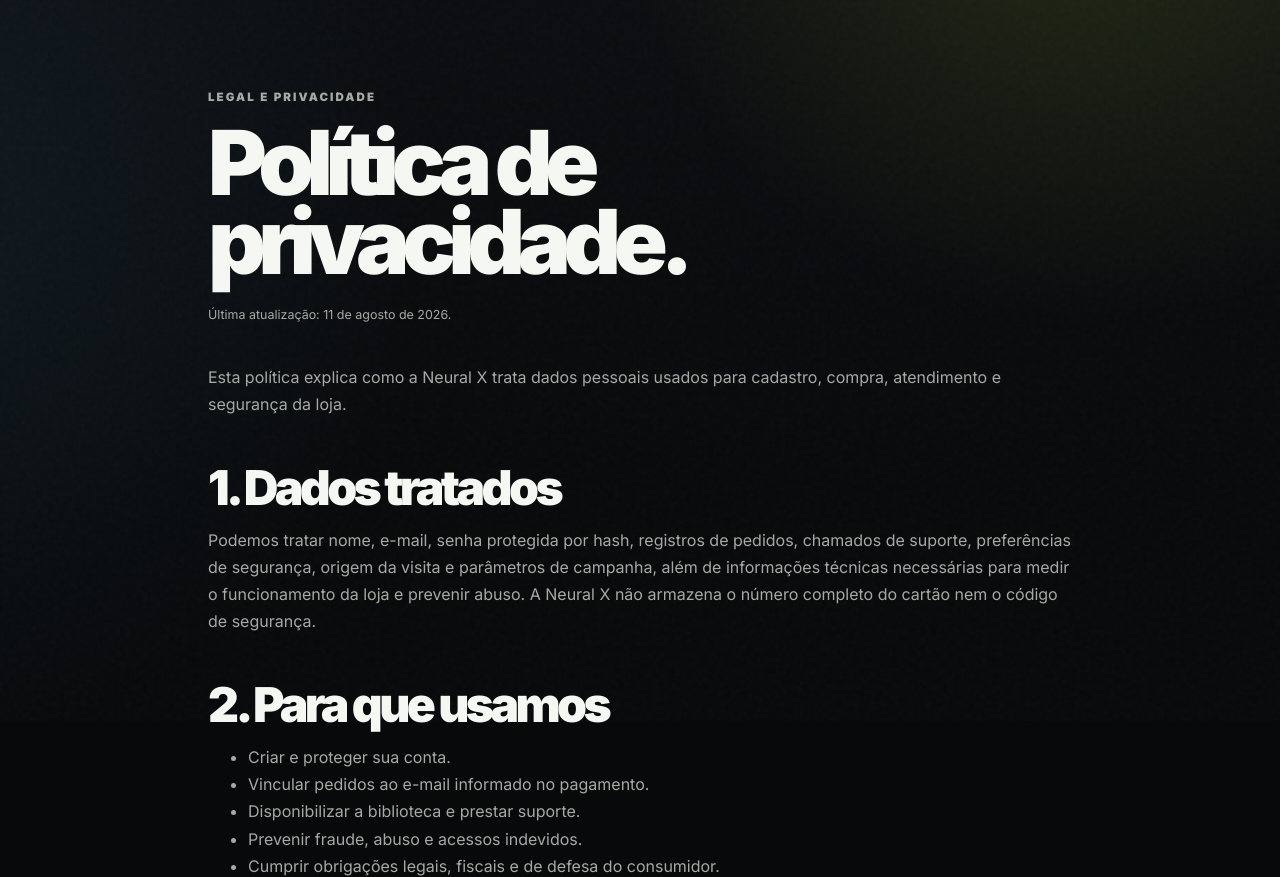
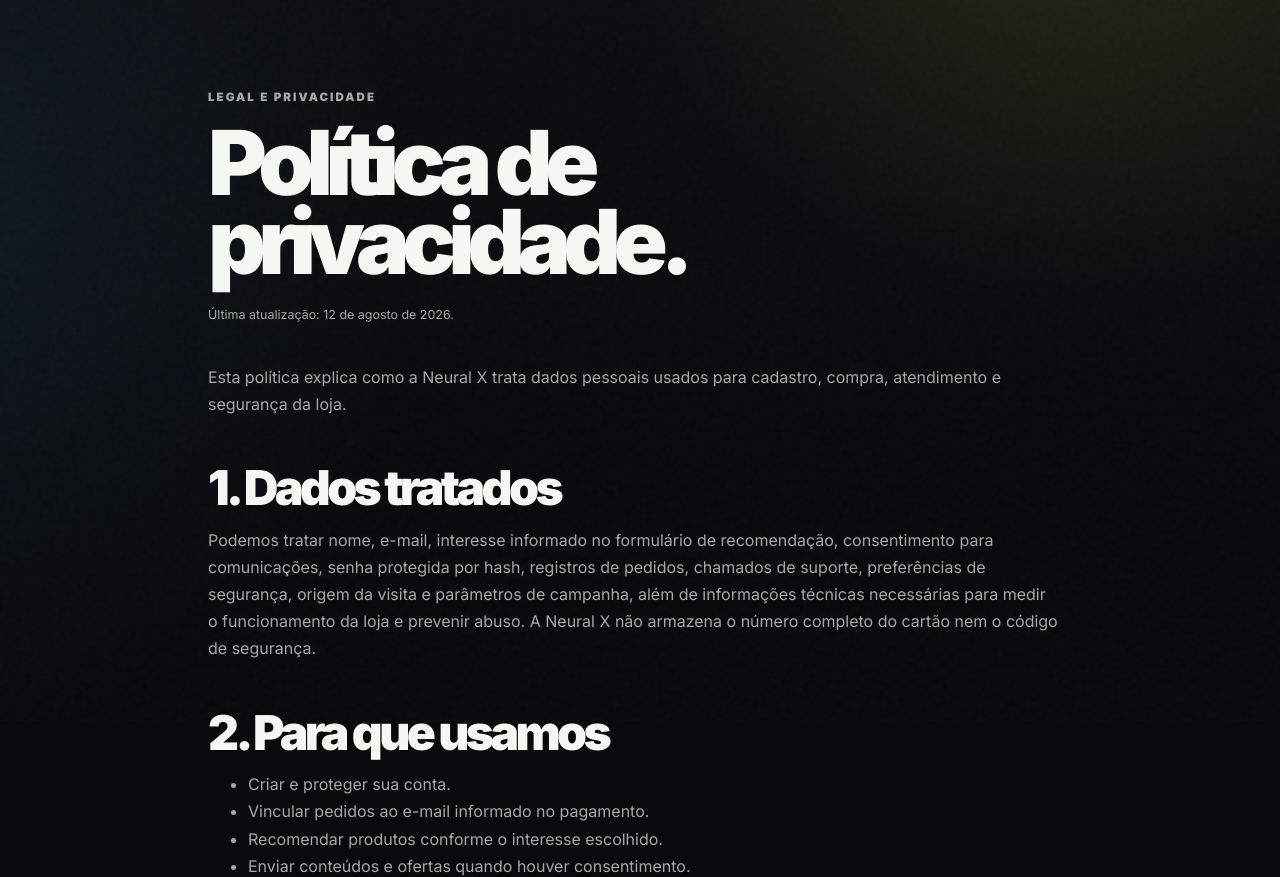
Before and after one commit to enzofigueiredo45/neural-plugins-site, a website: page privacy.html in a window 1280 px wide. Shown: the part 79-956 px from the top of the page. Drawn offline with Linux system fonts and the light colour scheme; no server answers.

Commit message:
feat: atualizar privacy.html para o novo funil

```diff
--- a/privacy.html
+++ b/privacy.html
@@ -8,14 +8,14 @@
   </head>
   <body>
     <header class="site-header"><div class="header-inner"><a class="brand" href="./index.html"><span class="brand-mark">NX</span><span class="brand-name">Neural X</span></a><nav class="main-nav" aria-label="Navegação principal" id="mainNav" data-mobile-nav><a href="./index.html#produtos">Produtos</a><a href="./contact.html">Suporte</a><a href="./terms.html">Termos</a></nav><div class="header-actions"><button class="menu-toggle" type="button" aria-expanded="false" aria-controls="mainNav" aria-label="Abrir menu"><span></span></button></div></div></header>
-    <main class="container legal-page"><article class="legal-copy"><p class="eyebrow">Legal e privacidade</p><h1>Política de privacidade.</h1><p class="legal-meta">Última atualização: 11 de agosto de 2026.</p>
+    <main class="container legal-page"><article class="legal-copy"><p class="eyebrow">Legal e privacidade</p><h1>Política de privacidade.</h1><p class="legal-meta">Última atualização: 12 de agosto de 2026.</p>
       <p>Esta política explica como a Neural X trata dados pessoais usados para cadastro, compra, atendimento e segurança da loja.</p>
-      <h2>1. Dados tratados</h2><p>Podemos tratar nome, e-mail, senha protegida por hash, registros de pedidos, chamados de suporte, preferências de segurança, origem da visita e parâmetros de campanha, além de informações técnicas necessárias para medir o funcionamento da loja e prevenir abuso. A Neural X não armazena o número completo do cartão nem o código de segurança.</p>
-      <h2>2. Para que usamos</h2><ul><li>Criar e proteger sua conta.</li><li>Vincular pedidos ao e-mail informado no pagamento.</li><li>Disponibilizar a biblioteca e prestar suporte.</li><li>Prevenir fraude, abuso e acessos indevidos.</li><li>Cumprir obrigações legais, fiscais e de defesa do consumidor.</li></ul>
+      <h2>1. Dados tratados</h2><p>Podemos tratar nome, e-mail, interesse informado no formulário de recomendação, consentimento para comunicações, senha protegida por hash, registros de pedidos, chamados de suporte, preferências de segurança, origem da visita e parâmetros de campanha, além de informações técnicas necessárias para medir o funcionamento da loja e prevenir abuso. A Neural X não armazena o número completo do cartão nem o código de segurança.</p>
+      <h2>2. Para que usamos</h2><ul><li>Criar e proteger sua conta.</li><li>Vincular pedidos ao e-mail informado no pagamento.</li><li>Recomendar produtos conforme o interesse escolhido.</li><li>Enviar conteúdos e ofertas quando houver consentimento.</li><li>Disponibilizar a biblioteca e prestar suporte.</li><li>Prevenir fraude, abuso e acessos indevidos.</li><li>Cumprir obrigações legais, fiscais e de defesa do consumidor.</li></ul>
       <h2>3. Serviços utilizados</h2><p>O pagamento é processado pela Stripe. A aplicação é hospedada na Vercel e utiliza o recurso de Analytics para métricas de uso, Neon Postgres para dados persistentes e Redis para sessões. Se ativado, o Google reCAPTCHA ajuda a prevenir abuso. Cada provedor trata dados conforme seus próprios termos e medidas de segurança.</p>
       <h2>4. Cookies e armazenamento local</h2><p>Usamos cookie de sessão estritamente necessário para manter o login e proteger requisições. O carrinho e os parâmetros que identificam a origem da visita, como campanha e referência, são salvos localmente no navegador para manter a experiência e atribuir a venda ao canal correto.</p>
       <h2>5. Segurança e retenção</h2><p>Aplicamos controles de acesso, hash de senha, proteção CSRF, limitação de tentativas, cookies seguros e autenticação em dois fatores opcional. Os dados são mantidos pelo período necessário à prestação do serviço, cumprimento de obrigações e exercício regular de direitos.</p>
-      <h2>6. Seus direitos</h2><p>Você pode solicitar confirmação de tratamento, acesso, correção, portabilidade quando aplicável, informação sobre compartilhamento, revisão e eliminação nos casos previstos na legislação. Para fazer uma solicitação, use a <a href="./contact.html?assunto=privacidade">página de suporte</a>.</p>
+      <h2>6. Seus direitos</h2><p>Você pode solicitar confirmação de tratamento, acesso, correção, portabilidade quando aplicável, informação sobre compartilhamento, revisão e eliminação nos casos previstos na legislação. Também pode cancelar o consentimento para comunicações a qualquer momento. Para fazer uma solicitação, use a <a href="./contact.html?assunto=privacidade">página de suporte</a>.</p>
       <h2>7. Atualizações</h2><p>Esta política pode ser atualizada para refletir mudanças na operação ou na legislação. A data acima identifica a versão vigente.</p>
       <a class="button secondary" href="./index.html">Voltar para a loja</a>
     </article></main>
```
